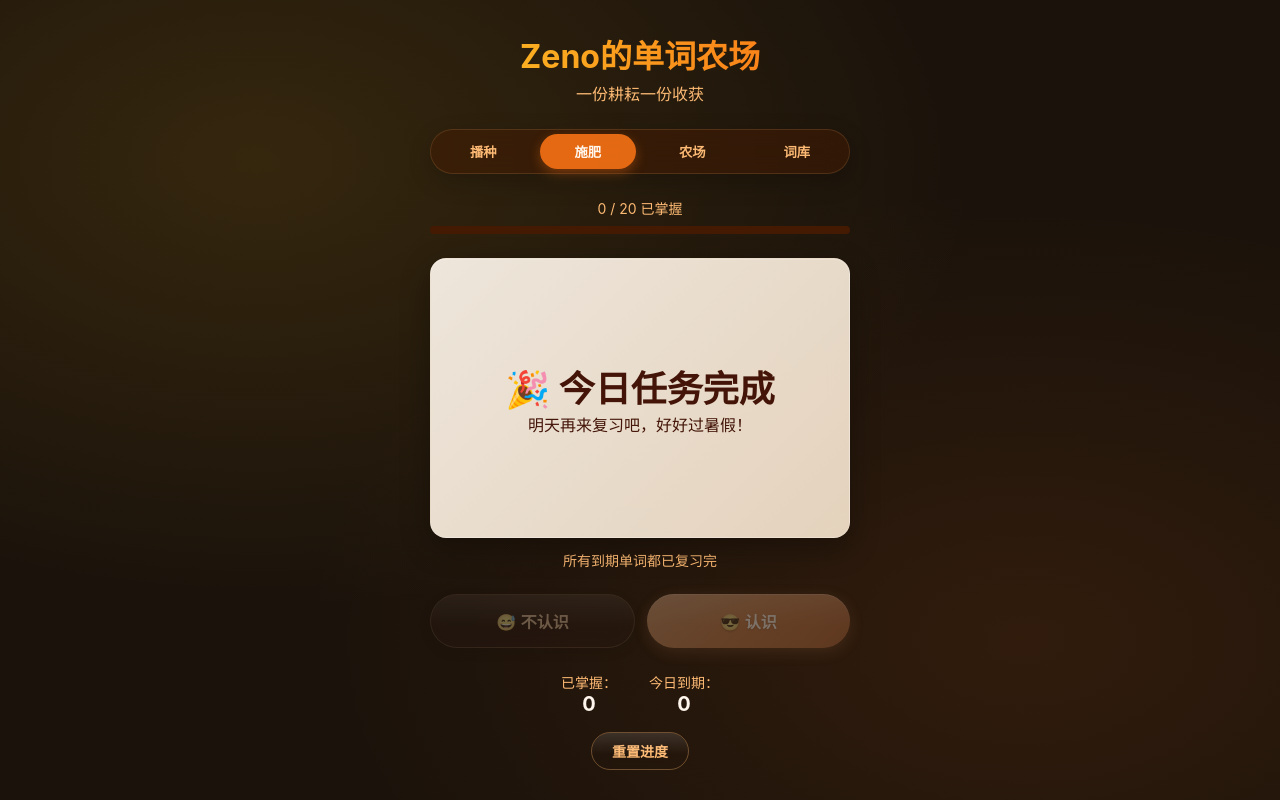
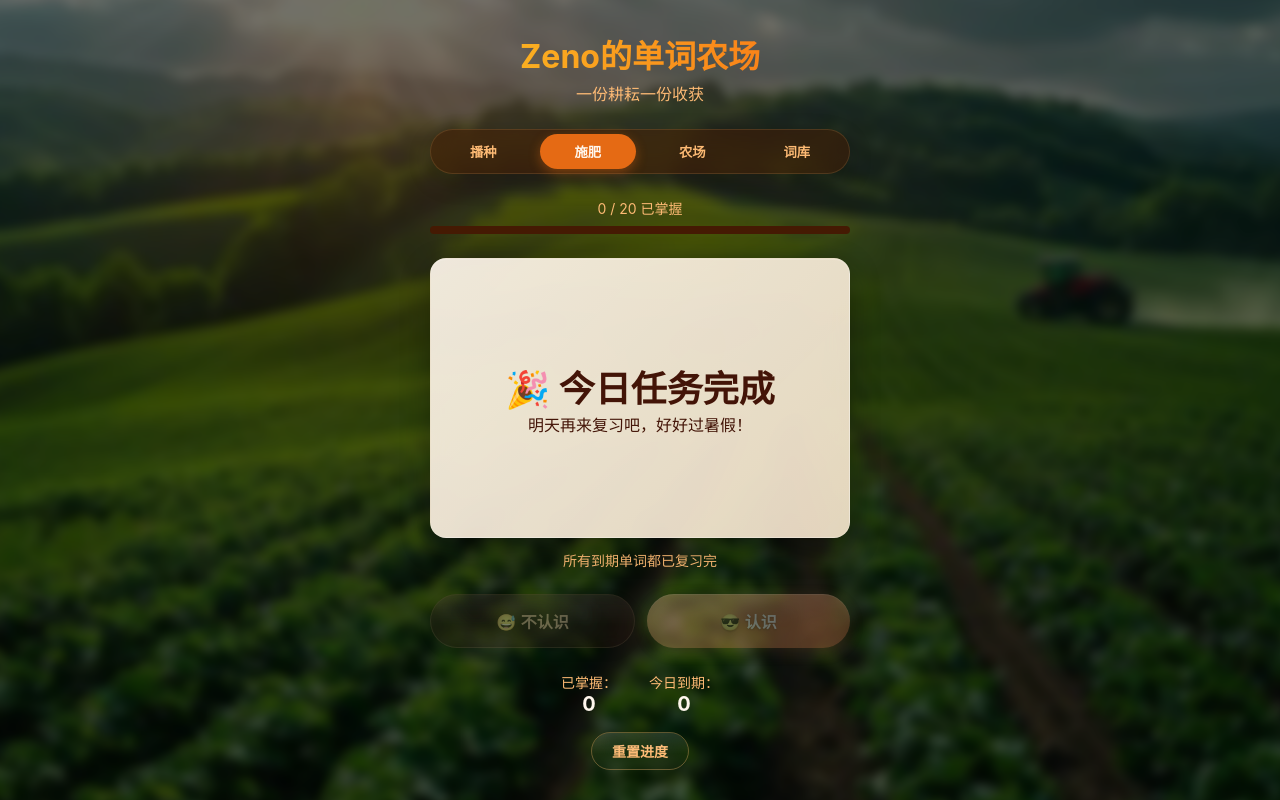
Before and after one commit to LynxBerry/StaticWebsite, a Next.js app: page / in a window 1280 px wide. Built offline with nearby package versions, Linux system fonts and the light colour scheme.

Commit message:
style: use greenfarm.jpg as blurred background

```diff
--- a/app/globals.css
+++ b/app/globals.css
@@ -10,12 +10,20 @@ body {
   display: flex;
   align-items: center;
   justify-content: center;
-  background:
-    radial-gradient(ellipse at 20% 20%, rgba(251, 191, 36, 0.12) 0%, transparent 50%),
-    radial-gradient(ellipse at 80% 80%, rgba(249, 115, 22, 0.1) 0%, transparent 50%),
-    #1a120b;
+  background: #1a120b;
   color: #fff7ed;
   padding: 1rem;
+  position: relative;
+}
+
+body::before {
+  content: '';
+  position: fixed;
+  inset: 0;
+  background: url('/greenfarm.jpg') center/cover no-repeat fixed;
+  filter: blur(5px) brightness(0.45);
+  transform: scale(1.05);
+  z-index: -1;
 }
 
 .app {
```
Also changed, not shown: public/greenfarm.jpg (added).
